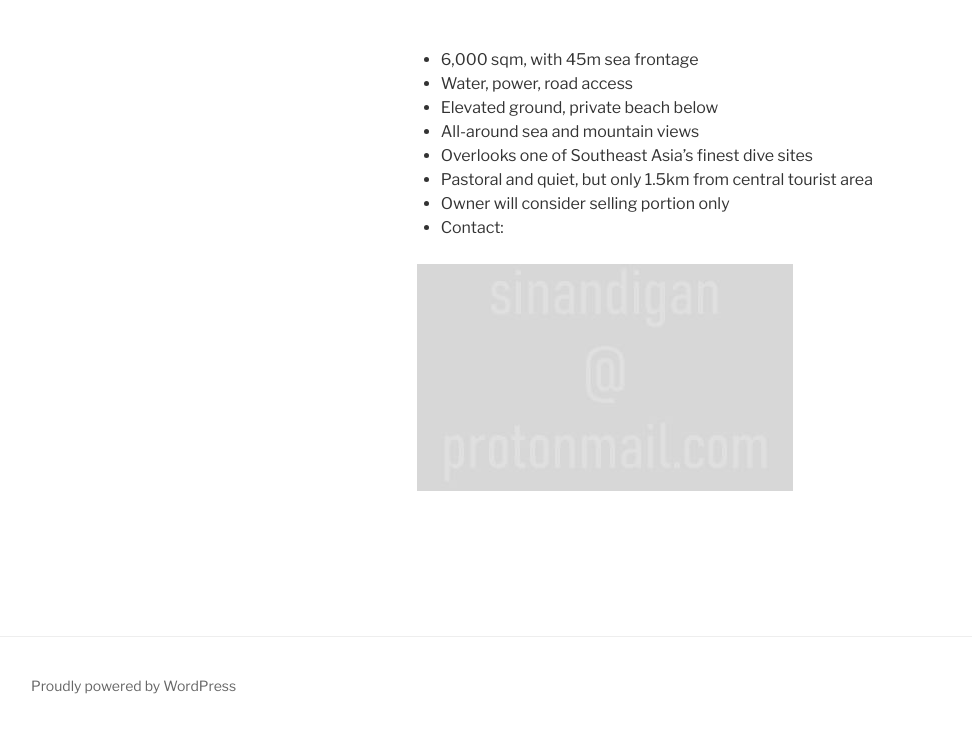
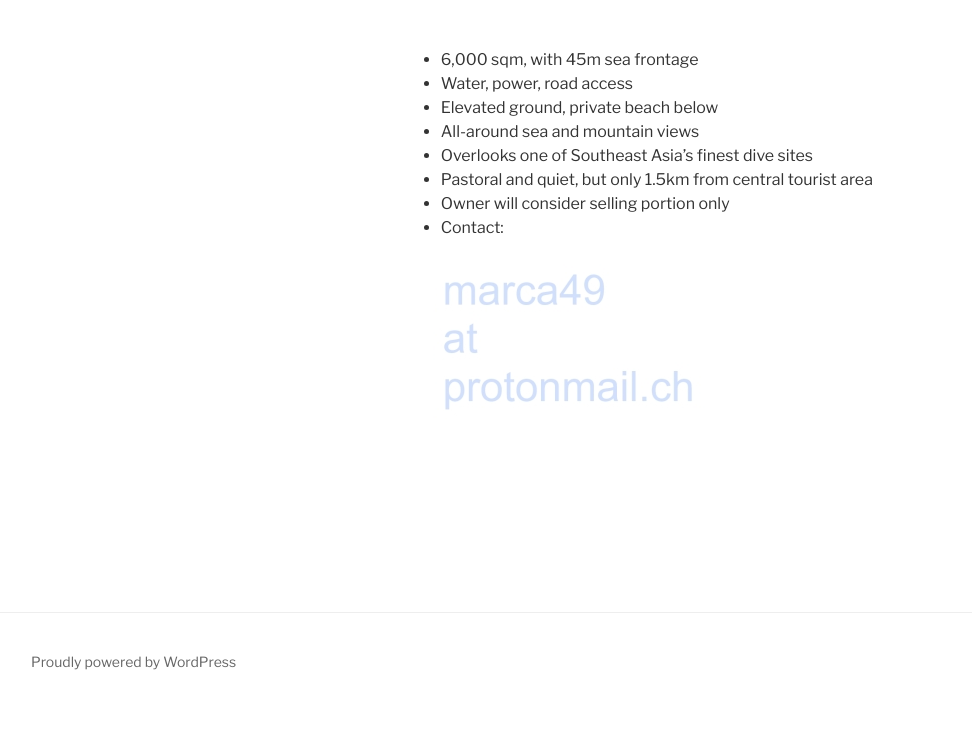
Before and after one commit to sinandiganland/sinandiganland.github.io, a plain HTML site: page index.html in a window 1280 px wide. Shown: the part 3932-4665 px from the top of the page, without its empty margins (151-1123 px from the left). After the commit the page ends 4641 px from the top, so only its background shows below. Drawn offline with nearby package versions, Linux system fonts and the light colour scheme; files that its build step writes are made by us from their sources.

Commit message:
update 2022-0611

```diff
--- a/index.html
+++ b/index.html
@@ -143,7 +143,8 @@ img.emoji {
 </ul>
 </li>
 </ul>
-<p><img loading="lazy" class="alignnone size-full wp-image-59" src="/wp-content/uploads/contact-address.jpg" alt="" width="376" height="227"></p>
+<p><img loading="lazy" class="alignnone size-full wp-image-62" src="/wp-content/uploads/marcasmall-1.jpg" alt="" width="300" height="155"></p>
+<p>&nbsp;</p>
 			</div>
 <!-- .entry-content -->
 
```
Also changed, not shown: wp-content/uploads/marcasmall-1.jpg (added).
